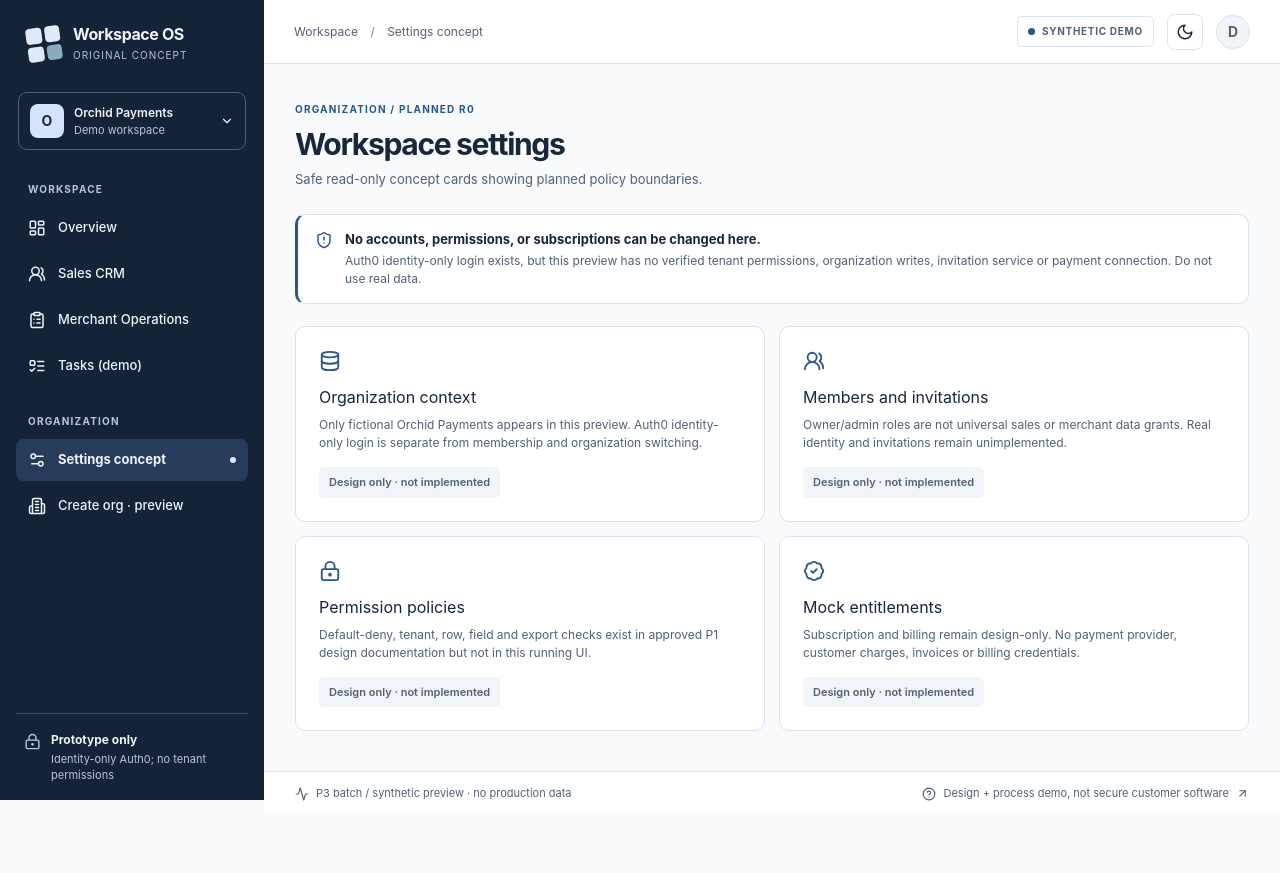
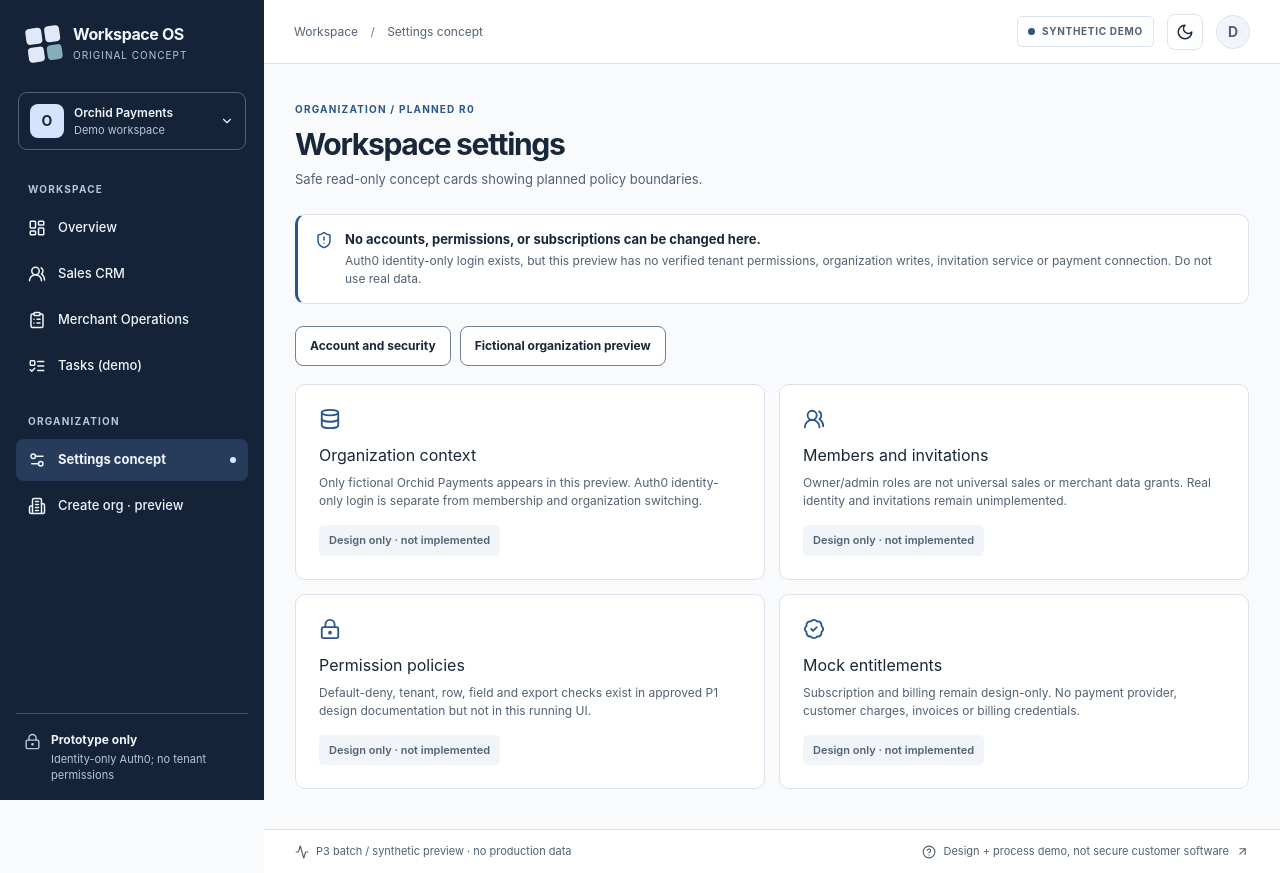
Before and after one commit to owaisprog/Zoho-Clone, a Next.js app in the folder frontend/: page /app/settings in a window 1280 px wide. Before the commit the page ends 815 px from the top, so only its background shows below. Built offline with nearby package versions, Linux system fonts and the light colour scheme.

Commit message:
feat(P4.01-05): expose new account and fictional org preview via workspace UI

```diff
--- a/frontend/src/app/app/settings/page.tsx
+++ b/frontend/src/app/app/settings/page.tsx
@@ -41,6 +41,10 @@ export default function SettingsConceptPage() {
           <span>Auth0 identity-only login exists, but this preview has no verified tenant permissions, organization writes, invitation service or payment connection. Do not use real data.</span>
         </div>
       </div>
+      <div className="action-row" style={{ marginBottom: 18 }}>
+        <Link className="btn" href="/account">Account and security</Link>
+        <Link className="btn" href="/app/organization/new">Fictional organization preview</Link>
+      </div>
       <div className="settings-grid">
         {sections.map(({ title, body, icon: Icon }) => (
           <section className="setting-card" key={title}>
```
